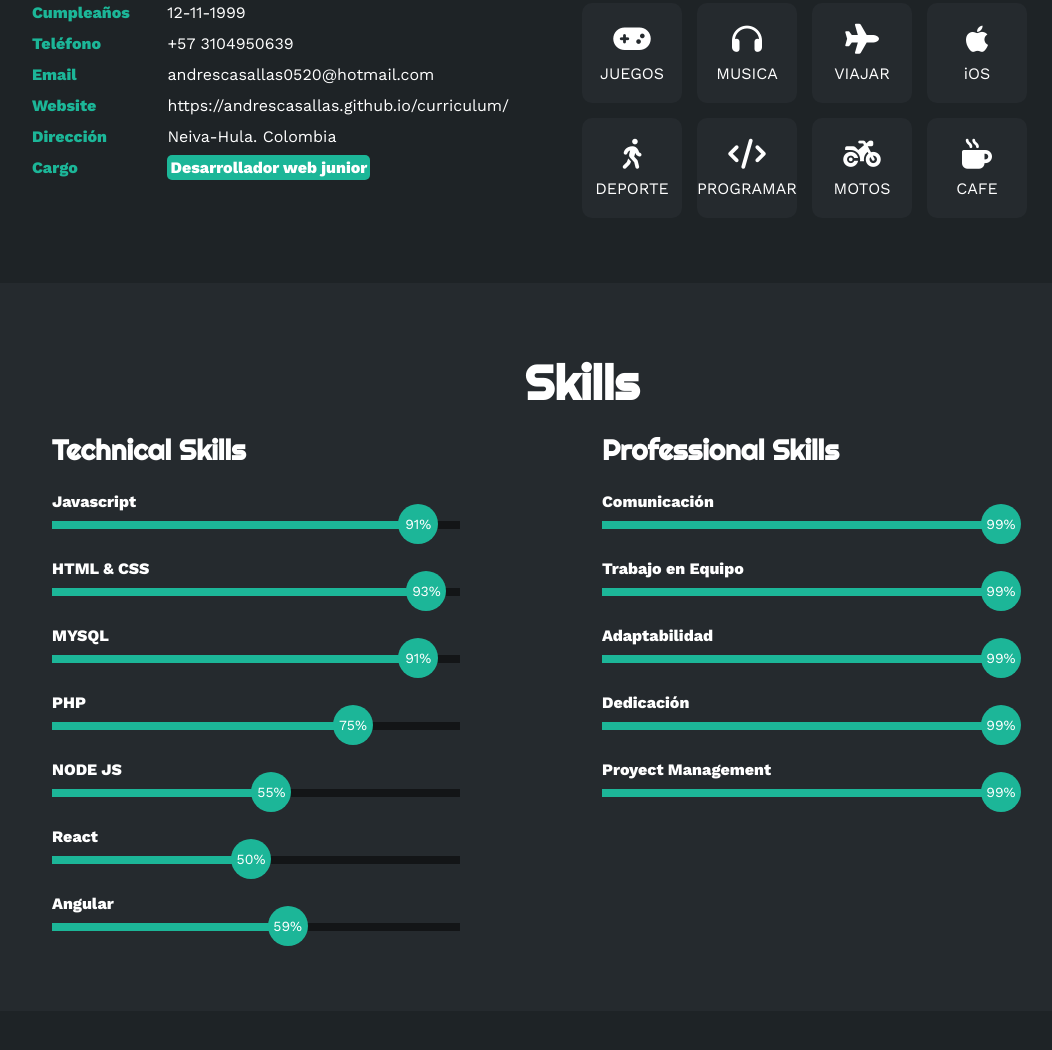
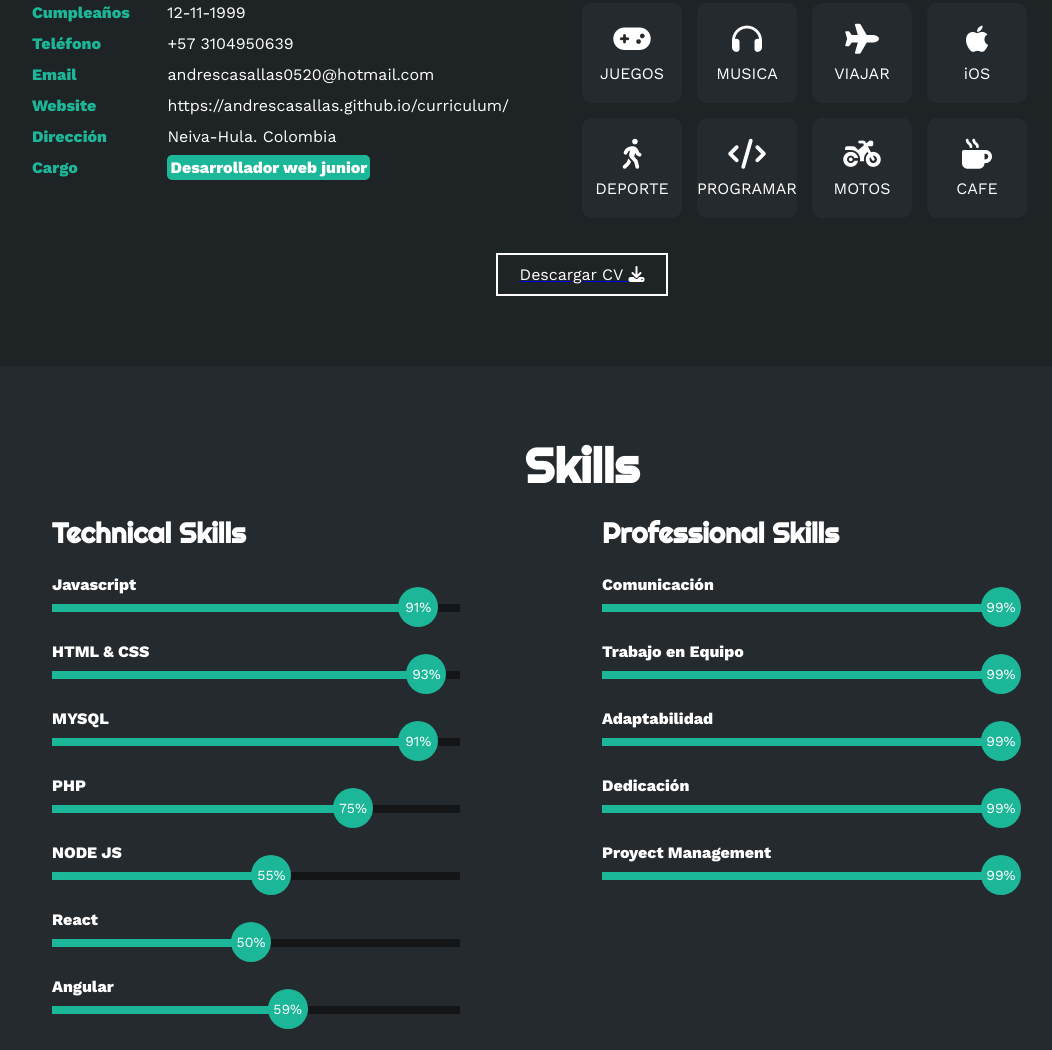
Before and after one commit to Andrescasallas/portfolio, a plain HTML site: page index.html in a window 1280 px wide. Shown: the part 1274-2324 px from the top of the page, without its empty margins (58-1110 px from the left). Drawn offline with nearby package versions, Linux system fonts and the light colour scheme.

Commit message:
Update index.html

```diff
--- a/index.html
+++ b/index.html
@@ -123,7 +123,15 @@
                     </div>
                 </div>
             </div>
+           <a href="CV_andres_casallas.pdf" download="cv" target="_blank">
+            <button>
 
+                Descargar CV <i class="fa-solid fa-download"></i>
+
+                <span class="overlay"></span>
+
+            </button>
+        </a>
         </div>
     </section>
 
```
